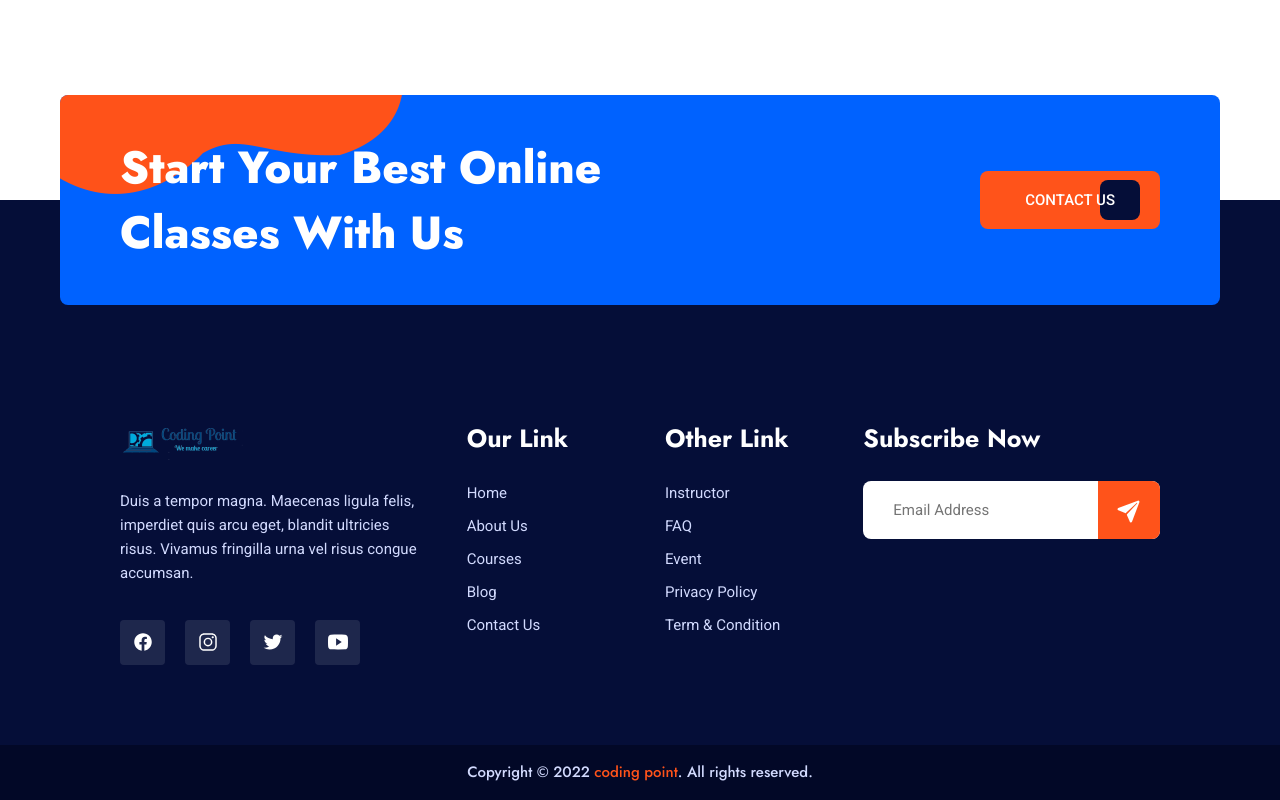
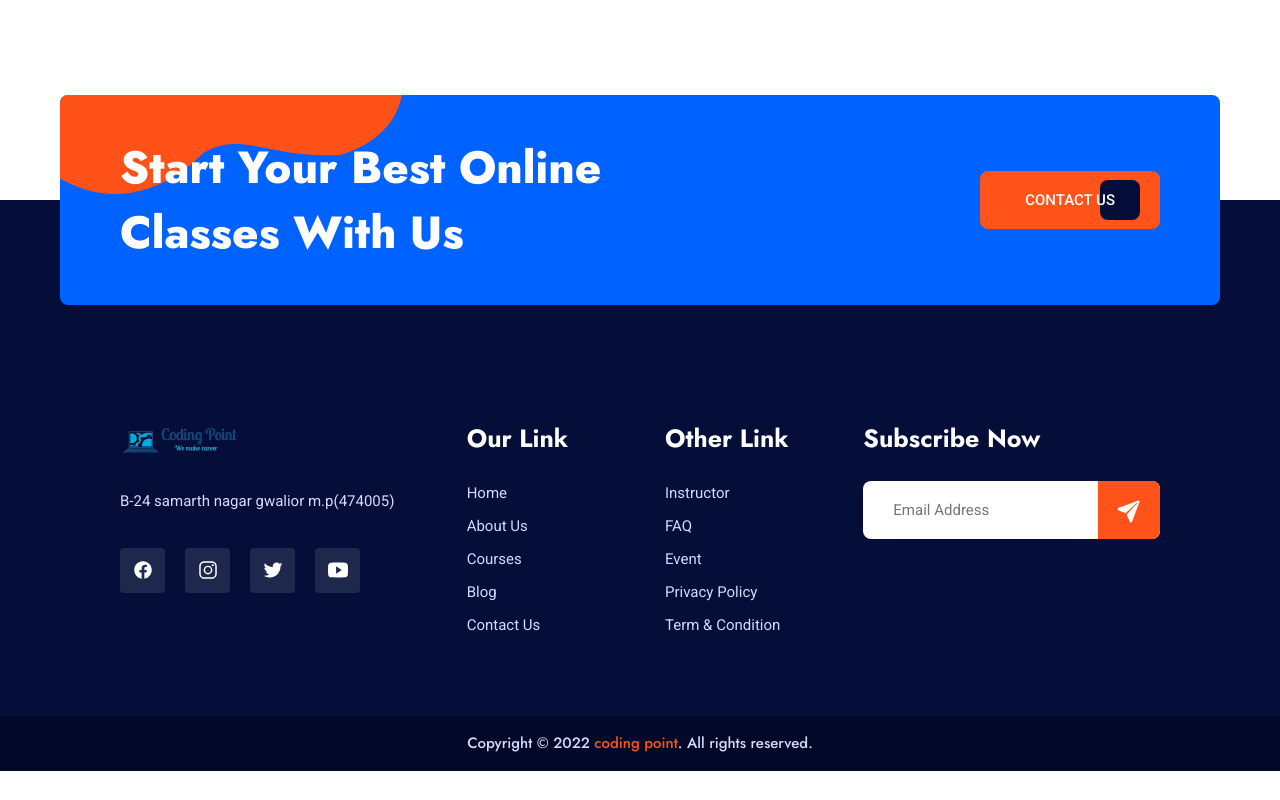
Before and after one commit to cpsingh13/R.skills, a plain HTML site: page index.html in a window 1280 px wide. Shown: the part 7921-8721 px from the top of the page. After the commit the page ends 8692 px from the top, so only its background shows below. Drawn offline with nearby package versions, Linux system fonts and the light colour scheme.

Commit message:
Update index.html

```diff
--- a/index.html
+++ b/index.html
@@ -1223,9 +1223,7 @@
           </div>
 
           <p class="footer-text">
-            Duis a tempor magna. Maecenas ligula felis, imperdiet quis arcu eget, blandit ultricies risus. Vivamus
-            fringilla urna
-            vel risus congue accumsan.
+           B-24 samarth nagar gwalior m.p(474005)
           </p>
 
           <div class="social-link">
```
